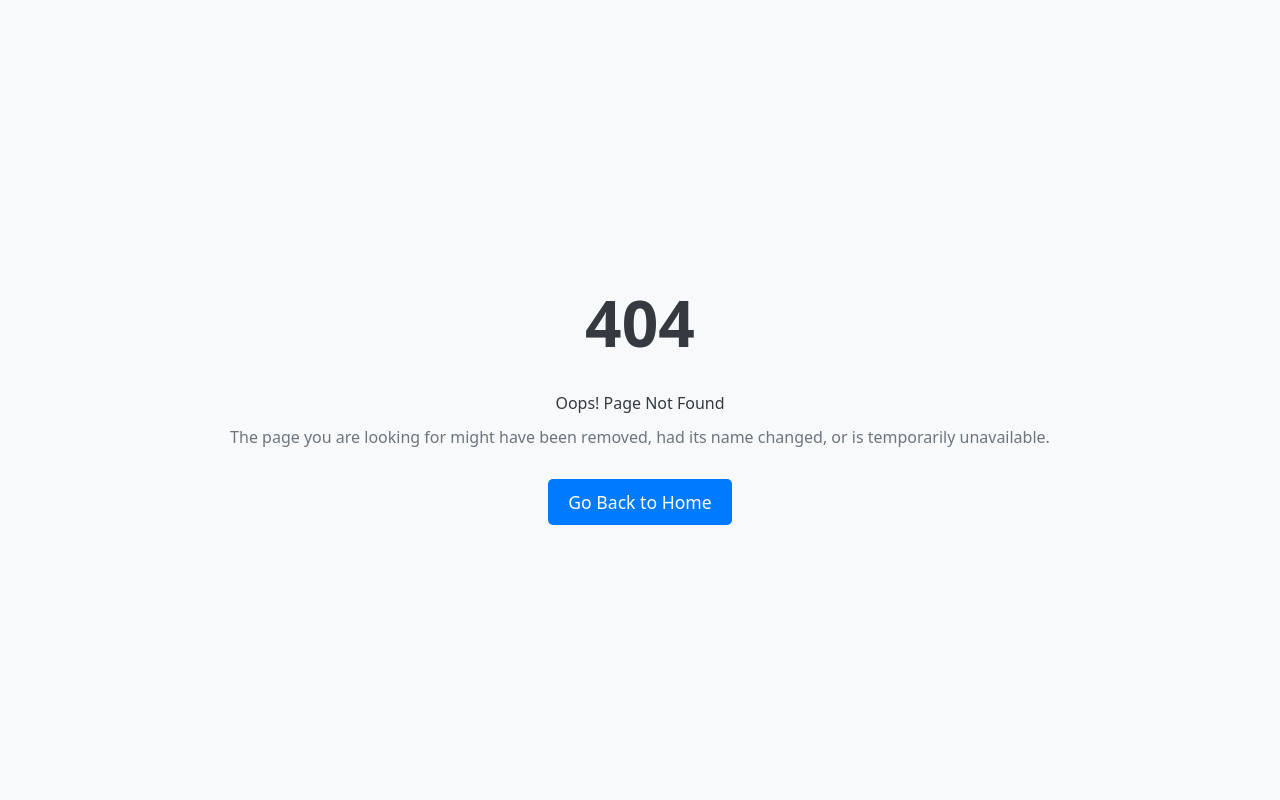
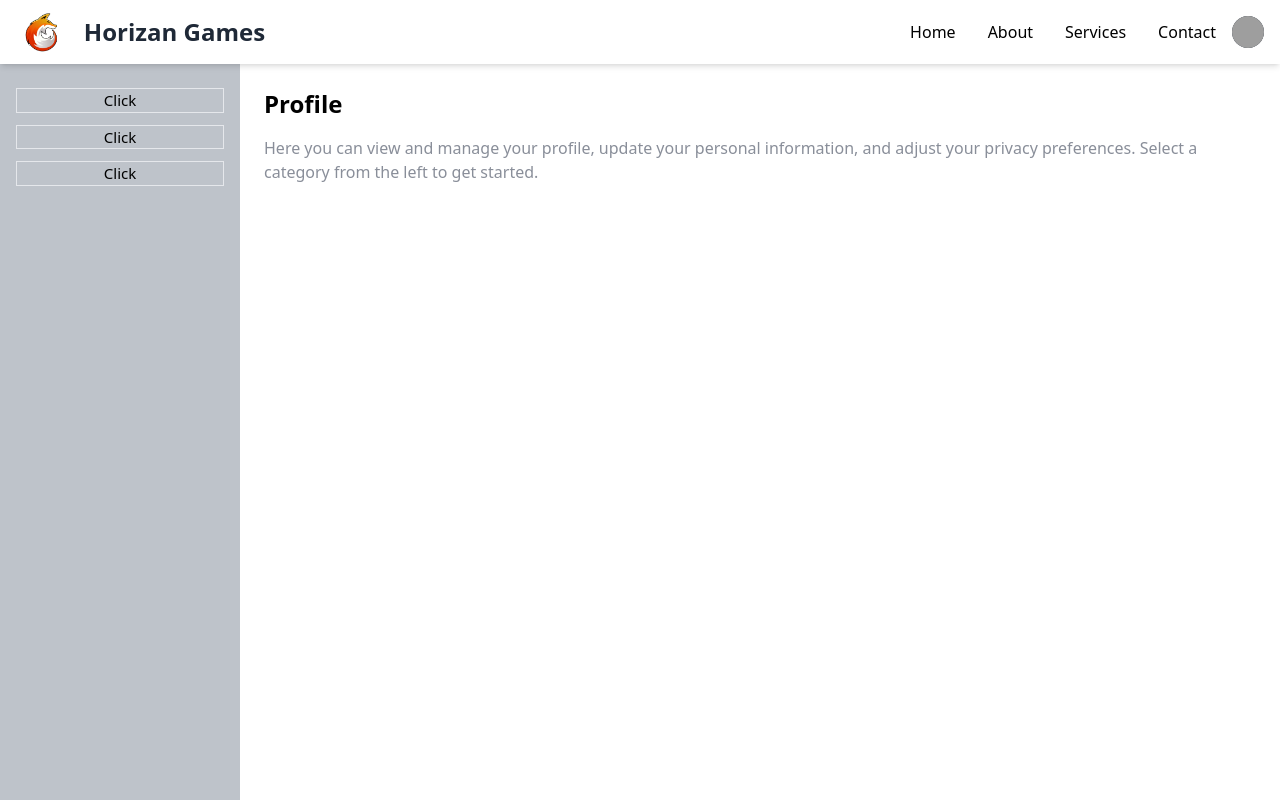
Before and after one commit to Sujal-Rana-88/reantal_webiste_frontend, a React (Create React App) app: page /profile in a window 1280 px wide. Before the commit this address had no page. Shown: the top 800 px of the page. Built offline with nearby package versions, Linux system fonts and the light colour scheme; sample sign-in values are in the browser's storage; grey boxes are pictures that could not be loaded.

Commit message:
Added profile page and add footer in all pages

```diff
--- a/src/App.js
+++ b/src/App.js
@@ -12,6 +12,7 @@ import ContactUs from "./Pages/ContactUs/ContactUs";
 import UnauthorizedHome from "./Pages/Unauthorized/UnauthorizedHome";
 import Services from "./Pages/Services/Services";
 import RentGame from "./Pages/RentGame/RentGame";
+import Profile from "./Pages/Profile/Profile";
 
 const isAuthenticated = () => {
   // Check if the user is authenticated
@@ -77,6 +78,14 @@ function App() {
           </ProtectedRoute>
         }
       />
+      <Route
+        path="/profile"
+        element={
+          <ProtectedRoute>
+            <Profile />
+          </ProtectedRoute>
+        }
+      />
 
       <Route path="*" element={<NotFound />} />
     </Routes>
--- a/src/Pages/AboutUs/AboutUs.jsx
+++ b/src/Pages/AboutUs/AboutUs.jsx
@@ -1,5 +1,6 @@
 import React from 'react';
 import Navbar from '../../components/common/Navbar';
+import Footer from '../../components/common/Footer';
 
 const AboutUs = () => {
   return (
@@ -48,6 +49,7 @@ const AboutUs = () => {
       </div>
 
     </div>
+    <Footer />
     </>
   );
 };
--- a/src/Pages/ContactUs/ContactUs.jsx
+++ b/src/Pages/ContactUs/ContactUs.jsx
@@ -1,5 +1,6 @@
 import React from 'react';
 import Navbar from '../../components/common/Navbar';
+import Footer from '../../components/common/Footer';
 
 const ContactUs = () => {
   return (<>
@@ -60,6 +61,7 @@ const ContactUs = () => {
         </div>
       </div>
     </div>
+    <Footer />
     </>
   );
 };
--- a/src/Pages/MyAccount/MyAccount.jsx
+++ b/src/Pages/MyAccount/MyAccount.jsx
@@ -8,6 +8,7 @@ import { Rating } from "@material-tailwind/react";
 import Rate from "../../components/common/Rating";
 import UserLendedGamesCard from "../../components/common/UserLendedGamesCard";
 import API_URLS from '../../config/urls';
+import Footer from "../../components/common/Footer";
 
 const MyAccount = () => {
   const [showModal, setShowModal] = useState(false);
@@ -71,7 +72,7 @@ const MyAccount = () => {
           onClose={handleHideModal}
         />
       )}
-       <div className="flex space-x-4">
+       <div className="flex space-x-4 min-h-screen">
           {loading ? (
             <p>Loading...</p>
           ) : games.length > 0 ? (
@@ -97,6 +98,7 @@ const MyAccount = () => {
             <p>No Lended games.</p>
           )}
         </div>
+        <Footer />
     </>
   );
 };
--- /dev/null
+++ b/src/Pages/Profile/Profile.jsx
@@ -0,0 +1,30 @@
+import React from 'react'
+import Navbar from '../../components/common/Navbar'
+import Footer from '../../components/common/Footer'
+
+export default function Component() {
+    return (
+      <>
+        <Navbar />
+        <div className="min-h-screen flex mt-16">
+            {/* Left side: Buttons List */}
+            <div className="p-4 bg-slate-600/35 ">
+                <nav className="space-y-3 mt-2 w-52">
+                <button className='w-full justify-start text-[15px] border'>Click</button>
+                <button className='w-full justify-start text-[15px] border'>Click</button>
+                <button className='w-full justify-start text-[15px] border'>Click</button>
+                </nav>
+            </div>
+            {/* Right side: Information */}
+            <div className="flex-grow p-6">
+                <h2 className="text-2xl font-semibold mb-4">Profile</h2>
+                <p className="text-gray-500/80">
+                Here you can view and manage your profile, update your personal information,
+                and adjust your privacy preferences. Select a category from the left to get started.
+                </p>
+            </div>
+        </div>
+        <Footer />
+      </>
+    )
+  }
--- a/src/Pages/Services/Services.jsx
+++ b/src/Pages/Services/Services.jsx
@@ -1,5 +1,6 @@
 import React from 'react';
 import Navbar from '../../components/common/Navbar';
+import Footer from '../../components/common/Footer';
 
 const Services = () => {
   return (
@@ -99,6 +100,7 @@ const Services = () => {
         </div>
 
       </div>
+      <Footer />
     </>
   );
 };
--- a/src/components/common/Navbar.jsx
+++ b/src/components/common/Navbar.jsx
@@ -205,6 +205,14 @@ const Navbar = () => {
                     </Link>
                   </li>
                   <li>
+                    <Link
+                      to="/profile"
+                      className="block px-4 py-2 text-sm text-gray-700 hover:bg-gray-100"
+                    >
+                      Profile
+                    </Link>
+                  </li>
+                  <li>
                     <a
                       href="#"
                       className="block px-4 py-2 text-sm text-gray-700 hover:bg-gray-100"
```
